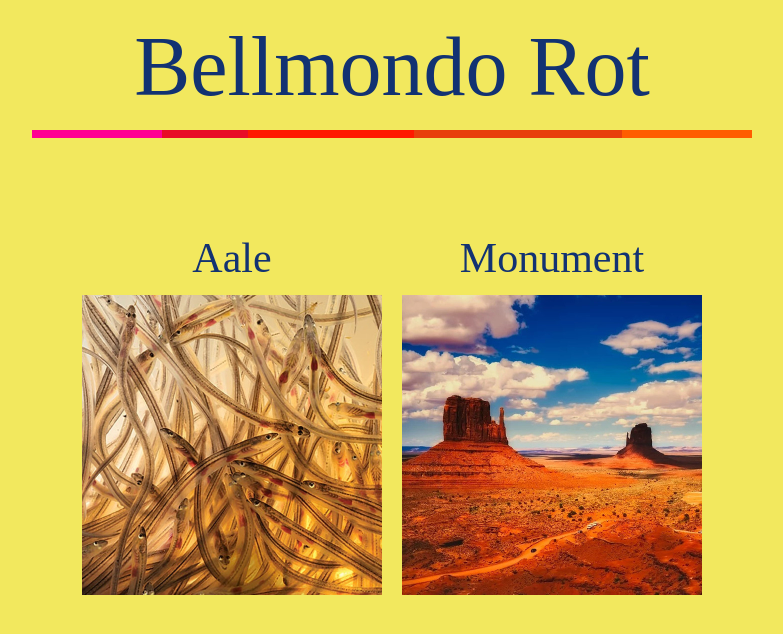
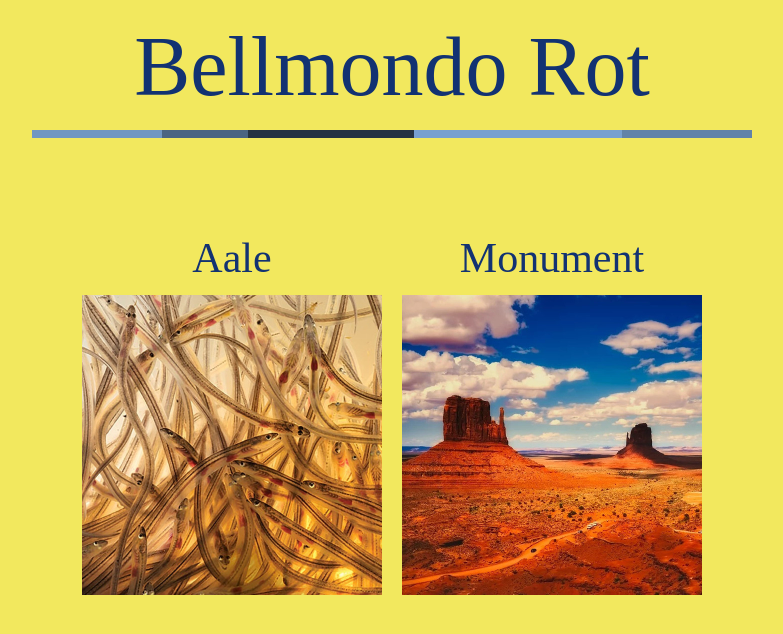
Before and after one commit to naag/belmondo-rot, a Jekyll site: the page built from docs/index.md, in a window 1280 px wide. Shown: the top 634 px of the page, without its empty margins (248-1031 px from the left). Built offline with Jekyll 4.4.1, drawn with Linux system fonts in a browser that asks for light colours; some web fonts are replaced; our own code applies the rules of GitHub Pages for plain Markdown files.

Commit message:
Revert "Update colors"
This reverts commit fa3fc04e3e8d013de2940ffe39c9bb1f6ea6e5c0.

```diff
--- a/docs/_sass/_variables.scss
+++ b/docs/_sass/_variables.scss
@@ -42,41 +42,17 @@ $El-Gusano-Taquería-3-hsla: hsla(343, 88, 55, 1);
 $El-Gusano-Taquería-4-hsla: hsla(208, 14, 82, 1);
 $El-Gusano-Taquería-5-hsla: hsla(163, 96, 28, 1);
 
-
-/* Color Theme Swatches in Hex */
-$Rot-1-hex: #FF0093;
-$Rot-2-hex: #E80C27;
-$Rot-3-hex: #FF1900;
-$Rot-4-hex: #E83F0C;
-$Rot-5-hex: #FF5D00;
-
-/* Color Theme Swatches in RGBA */
-$Rot-1-rgba: rgba(255,0,147, 1);
-$Rot-2-rgba: rgba(232,11,38, 1);
-$Rot-3-rgba: rgba(255,24,0, 1);
-$Rot-4-rgba: rgba(232,62,11, 1);
-$Rot-5-rgba: rgba(255,93,0, 1);
-
-/* Color Theme Swatches in HSLA */
-$Rot-1-hsla: hsla(325, 100, 50, 1);
-$Rot-2-hsla: hsla(352, 90, 47, 1);
-$Rot-3-hsla: hsla(5, 100, 50, 1);
-$Rot-4-hsla: hsla(13, 90, 47, 1);
-$Rot-5-hsla: hsla(21, 100, 50, 1);
-
-
-
 $color-1:             $Fat-Egg-1-rgba;
 $color-2:             $Fat-Egg-2-rgba;
 $color-3:             $Fat-Egg-3-rgba;
 $color-4:             $Fat-Egg-4-rgba;
 $color-5:             $Fat-Egg-5-rgba;
 
-$color-bar-1:         $Rot-1-hex;
-$color-bar-2:         $Rot-2-hex;
-$color-bar-3:         $Rot-3-hex;
-$color-bar-4:         $Rot-4-hex;
-$color-bar-5:         $Rot-5-hex;
+$color-bar-1:         #7197C2;
+$color-bar-2:         #4B6582;
+$color-bar-3:         #263342;
+$color-bar-4:         #78A0CF;
+$color-bar-5:         #6283A8;
 
 $brand-color:         $color-4;
 $highlight:           lighten($brand-color, 35%);
```
